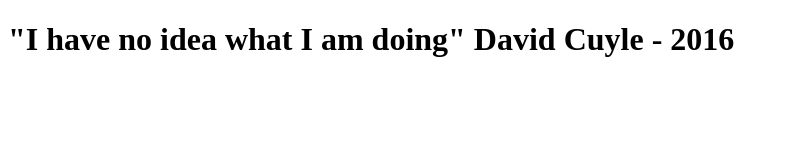
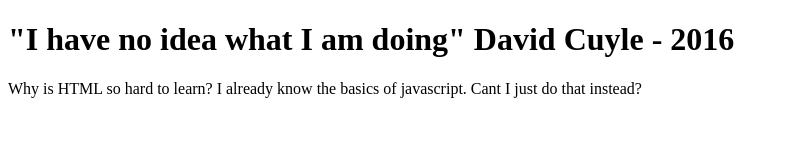
Before and after one commit to davidcuyle/davidcuyle.github.io, a plain HTML site: page Index.html in a window 1280 px wide. Shown: the whole page, without its empty margins (0-788 px from the left). Drawn offline with Linux system fonts and the light colour scheme.

Commit message:
Update Index.html

```diff
--- a/Index.html
+++ b/Index.html
@@ -2,5 +2,9 @@
   <html lang=en>
 <html>
   <title>My website</title>
+  <body>
     <h1>"I have no idea what I am doing" David Cuyle - 2016</h1>
+    <p>Why is HTML so hard to learn?
+    I already know the basics of javascript. Cant I just do that instead?</p>
+  </body>
 </html>
```
